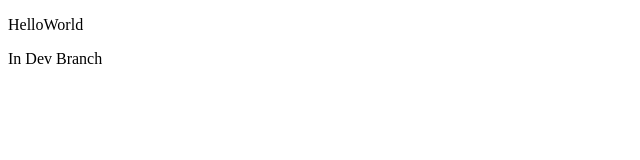
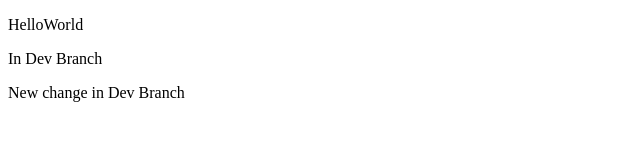
Before and after one commit to foreverabhi2002/GitLearningRepo, a plain HTML site: page index.html in a window 1280 px wide. Shown: the whole page, without its empty margins (0-640 px from the left). Drawn offline with Linux system fonts and the light colour scheme.

Commit message:
new change in dev

```diff
--- a/index.html
+++ b/index.html
@@ -6,5 +6,6 @@
 <body>
 	<p>HelloWorld</p>
 	<p>In Dev Branch</p>
+	<p>New change in Dev Branch</p>
 </body>
 </html>
```
